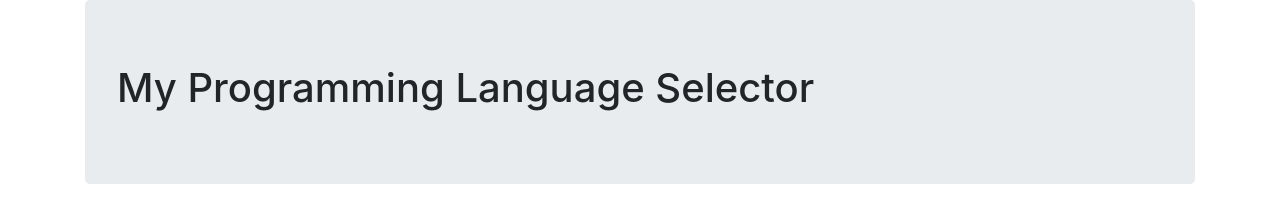
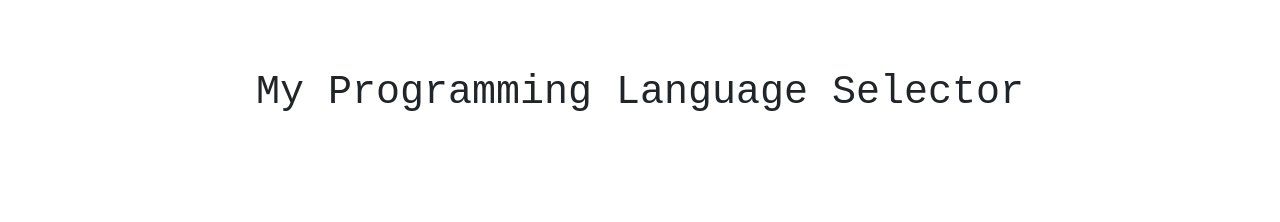
Before and after one commit to Tony5897/Language-Selector, a plain HTML site: page index.html in a window 1280 px wide. Drawn offline with Linux system fonts and the light colour scheme.

Commit message:
WIP: Styling with bootstrap and css, it will have images and functionality.

```diff
--- a/css/styles.css
+++ b/css/styles.css
@@ -1 +1,13 @@
-.jumbotron
+.jumbotron {
+  text-align: center;
+  font-family:monospace;
+  font-weight: bolder;
+  background-color: transparent;
+}
+
+.container {
+  margin: auto;
+  border: 2px black;
+  padding: 5px;
+  background-color: transparent;
+}
```
Also changed, not shown: index.html (+1 -0 lines), 1 other file.
